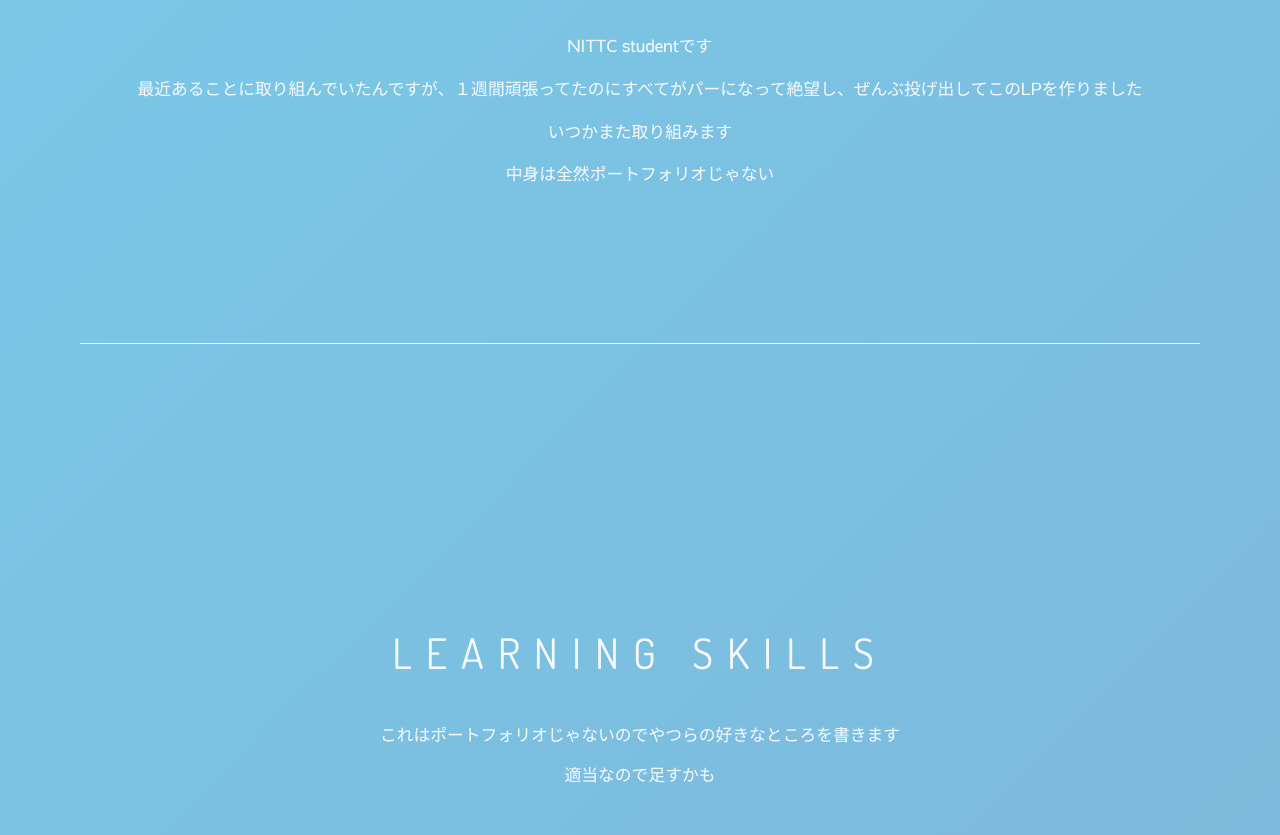
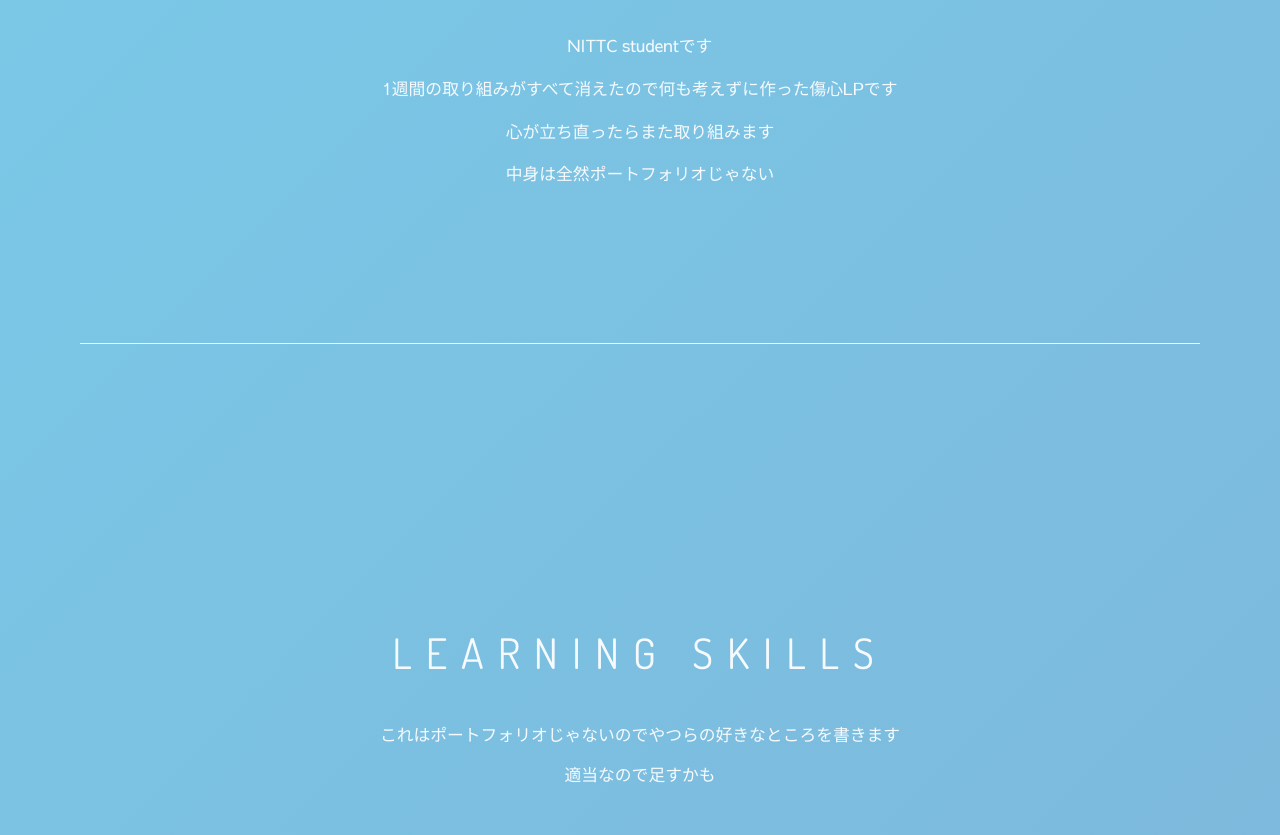
Before and after one commit to lemonadern/one-page, a plain HTML site: page index.html in a window 1280 px wide. Shown: the part 856-1691 px from the top of the page. Drawn offline with Linux system fonts and the light colour scheme.

```diff
--- a/index.html
+++ b/index.html
@@ -72,8 +72,8 @@
                 <div class="about-txt">
                     <h2>About Me</h2>
                     <p>NITTC studentです</p>
-                    <p>最近あることに取り組んでいたんですが、１週間頑張ってたのにすべてがパーになって絶望し、ぜんぶ投げ出してこのLPを作りました</p>
-                    <p>いつかまた取り組みます</p>
+                    <p>1週間の取り組みがすべて消えたので何も考えずに作った傷心LPです</p>
+                    <p>心が立ち直ったらまた取り組みます</p>
                     <p>中身は全然ポートフォリオじゃない</p>
                 </div>
             </div>
```
